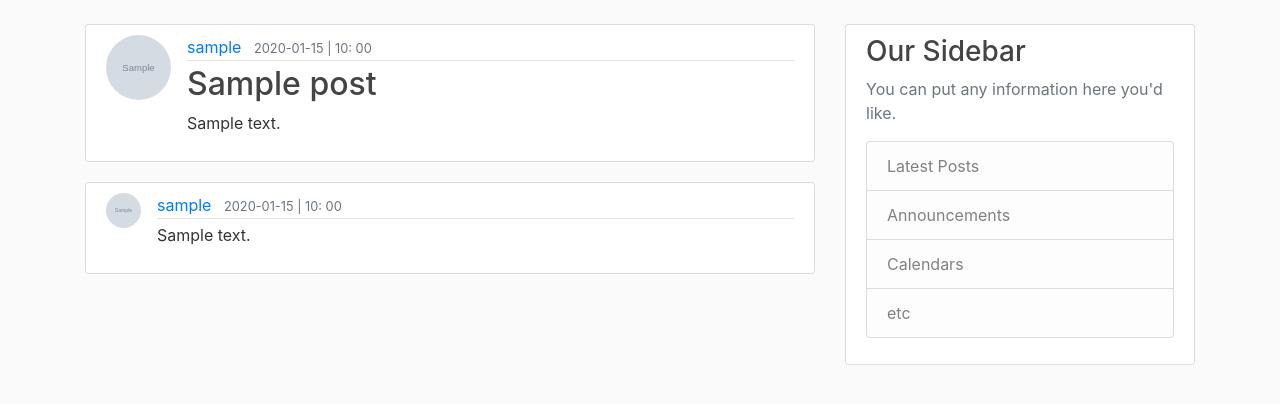
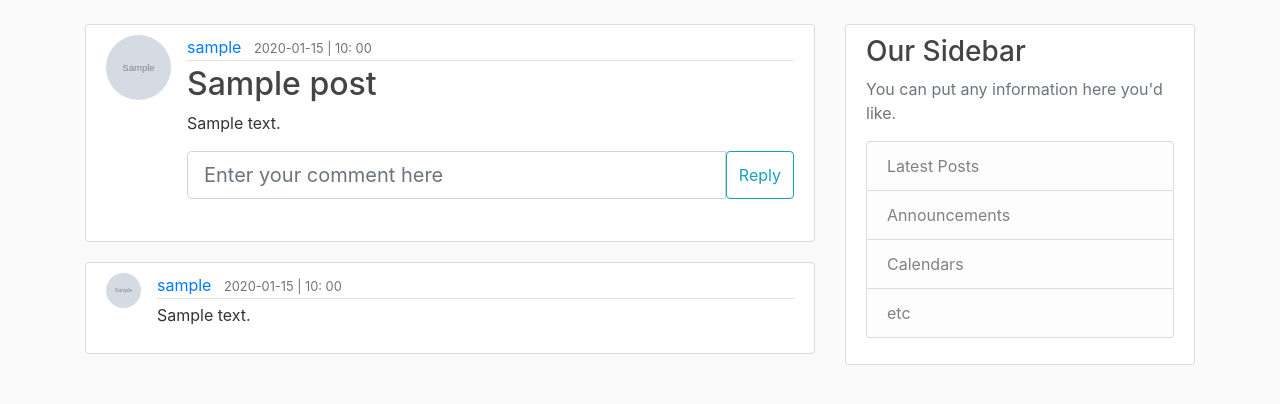
Before and after one commit to wilfred321/flask_blog, a Flask app: page /post/1 in a window 1280 px wide. Shown: the part 56-460 px from the top of the page. Run offline with Flask 2, Linux system fonts and the light colour scheme; tables that the repository leaves empty hold one stand-in row (values such as "Sample post"); grey boxes marked "Sample" are stand-in pictures; some libraries are stand-ins or nearby versions.

Commit message:
additional comment implementation

```diff
--- a/flask_blog/routes.py
+++ b/flask_blog/routes.py
@@ -145,8 +145,12 @@ def new_post():
 @app.route("/post/<int:post_id>")
 def post(post_id):
     post = Post.query.get_or_404(post_id)
+    post_id = post.id
+    form = CommentForm()
 
-    return render_template("post.html", title=post.title, post=post)
+    return render_template(
+        "post.html", title=post.title, post=post, form=form, post_id=post_id
+    )
 
 
 @app.route("/post/<int:post_id>/update", methods=["GET", "POST"])
@@ -185,10 +189,9 @@ def delete_post(post_id):
 
 @app.route("/post/<int:post_id>/comment", methods=["GET", "POST"])
 @login_required
-def add_comment(post_id):
+def comment(post_id):
     ##first retrive the post
     post = Post.query.get_or_404(post_id)
-
     form = CommentForm()
     if request.method == "POST":
         user_id = current_user.id
@@ -197,8 +200,7 @@ def add_comment(post_id):
             db.session.add(comment)
             db.session.commit()
             flash("Your have replied to this tweet", "success")
-            return redirect(url_for("post", post_id=post.id))
-    return render_template("comments.html", form=form, post_id=post_id)
+    return redirect(url_for("post", post_id=post.id))
 
 
 def send_reset_email(user):
--- a/flask_blog/static/main.css
+++ b/flask_blog/static/main.css
@@ -85,3 +85,10 @@ a.article-title:hover {
 .account-heading {
   font-size: 2.5rem;
 }
+.comment-field{
+  height:1.5em;
+  width: 30em;
+}
+.comment-button{
+  height:1.9em;
+}
--- a/flask_blog/templates/home.html
+++ b/flask_blog/templates/home.html
@@ -15,9 +15,7 @@
     <p class="article-content">{{ post.content }}</p>
 
   </div>
-  <div>
 
-</div>
 </article>
 
 
--- a/flask_blog/templates/post.html
+++ b/flask_blog/templates/post.html
@@ -38,9 +38,39 @@
     <h2 class="article-title">{{ post.title }}</h2>
     <p class="article-content">{{ post.content }}</p>
 </div>
+ <div>
+ <form method="POST" action="{{url_for('comment', post_id=post_id)}}">
+            {{ form.hidden_tag() }}
+            <fieldset class="form-group">
+                <div class="form-group">
+                    {% if form.body.errors %}
+                        {{ form.body(class="form-control form-control-lg is-invalid") }}
+                        <div class="invalid-feedback">
+                            {% for error in form.body.errors %}
+                                <span>{{ error }}</span>
+                            {% endfor %}
+                        </div>
+                    {% else %}
+
+
+                     <div class="input-group mb-3">
+                      {{ form.body(class="form-control form-control-lg" , placeholder="Enter your comment here") }}
+                       {{ form.submit(class="btn btn-outline-info ") }}
+
+                    </div>
+
+
+                    {% endif %}
+
+
+              </div>
+            </fieldset>
+
+        </form>
 
 
 
+</div>
 </article>
 
 
```
Also changed, not shown: flask_blog/templates/comments.html (deleted, +0 -27 lines).
